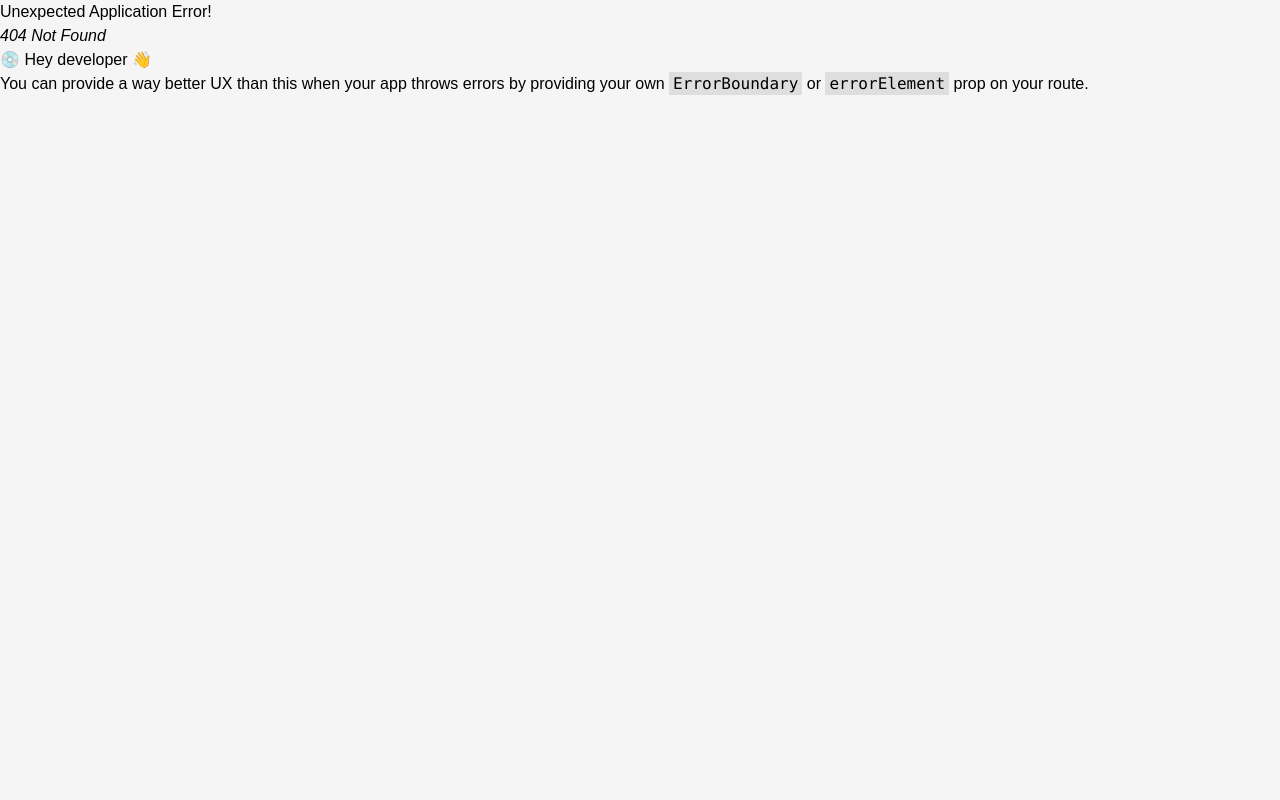
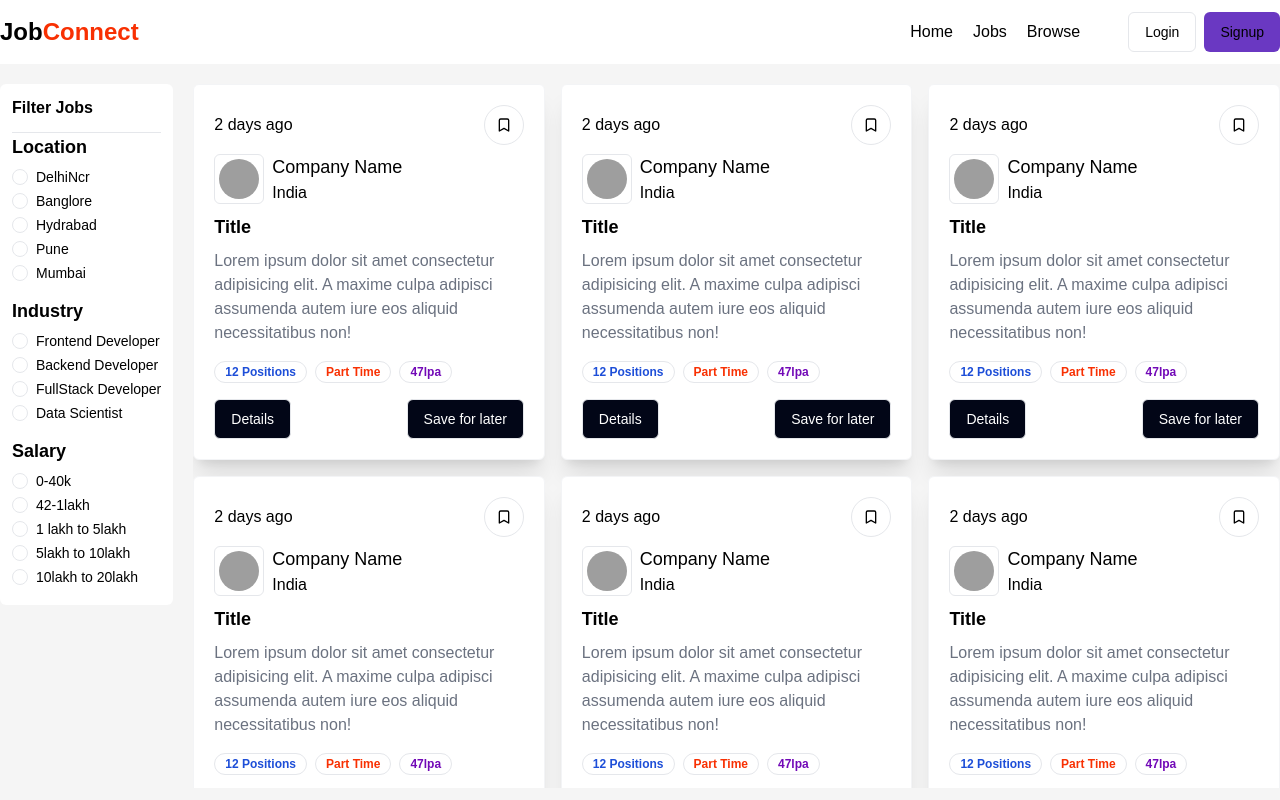
Before and after one commit to Keshavshhsh/Job-Connect, a React (Vite) app in the folder frontend/: page /jobs in a window 1280 px wide. Before the commit this address had no page. Built offline with nearby package versions, Linux system fonts and the light colour scheme; grey boxes are pictures that could not be loaded.

Commit message:
job section tk bn chuka hai next browse banana hai

```diff
--- /dev/null
+++ b/frontend/src/components/Browse.jsx
@@ -0,0 +1,15 @@
+import React from 'react'
+import Navbar from './shared/Navbar'
+const randomJobs=[1,2,3];
+const Browse = () => {
+  return (
+    <div>
+        <Navbar/>
+        <div>
+            <h1>search results {randomJobs.length}</h1>
+        </div>
+    </div>
+  )
+}
+
+export default Browse
--- /dev/null
+++ b/frontend/src/components/FilterCard.jsx
@@ -0,0 +1,114 @@
+import React from 'react'
+import { RadioGroup,RadioGroupItem } from './ui/radio-group'
+import { Label } from './ui/label'
+
+const filterData=[
+  {
+    filterType:"Location",
+    array:["DelhiNcr","Banglore","Hydrabad","Pune","Mumbai"]
+  },
+  {
+    filterType:"Industry",
+    array:["Frontend Developer","Backend Developer","FullStack Developer","Data Scientist"]
+  },
+  {
+    filterType:"Salary",
+    array:["0-40k","42-1lakh","1 lakh to 5lakh","5lakh to 10lakh","10lakh to 20lakh"]
+  },
+]
+
+const FilterCard = () => {
+  return (
+    <div className="w-full bg-white p-3 rounded-md">
+      <h1 className="font-bold text-md">Filter Jobs</h1>
+      <hr className="mt-3"/>
+      <RadioGroup>
+        {
+        filterData.map((data,index) => (
+          <div>
+            <h1 className="font-bold text-lg">{data.filterType}</h1>
+            {
+              data.array.map((item,index)=>{
+                return (
+                  <div className="flex items-center space-x-2 my-2">
+                    <RadioGroupItem value={item}/>
+                    <Label>{item}</Label>
+                  </div>
+                )
+              })
+            }
+          </div>
+        ))
+      }
+      </RadioGroup>
+    </div>
+  )
+}
+
+export default FilterCard
+// import React, { useState } from 'react';
+// import { RadioGroup, RadioGroupItem } from './ui/radio-group'; // Assuming you have a RadioGroup and RadioGroupItem component.
+
+// const filterData = [
+//   {
+//     filterType: "Location",
+//     array: ["DelhiNcr", "Banglore", "Hyderabad", "Pune", "Mumbai"],
+//   },
+//   {
+//     filterType: "Industry",
+//     array: ["Frontend Developer", "Backend Developer", "FullStack Developer", "Data Scientist"],
+//   },
+//   {
+//     filterType: "Salary",
+//     array: ["0-40k", "42-1lakh", "1 lakh to 5lakh", "5lakh to 10lakh", "10lakh to 20lakh"],
+//   },
+// ];
+
+// const FilterCard = () => {
+//   const [selectedFilters, setSelectedFilters] = useState({});
+
+//   const handleFilterChange = (filterType, value) => {
+//     setSelectedFilters((prev) => ({
+//       ...prev,
+//       [filterType]: value,
+//     }));
+//   };
+
+//   return (
+//     <div className="p-4 border rounded-md shadow-md w-full max-w-md bg-white">
+//       <h1 className="text-2xl font-semibold mb-4">Filter Jobs</h1>
+//       <hr className="mb-4" />
+//       {filterData.map((filter, index) => (
+//         <div key={index} className="mb-6">
+//           <h2 className="text-lg font-medium mb-2">{filter.filterType}</h2>
+//           <RadioGroup
+//             className="flex flex-col gap-2"
+//             value={selectedFilters[filter.filterType] || ''}
+//             onChange={(value) => handleFilterChange(filter.filterType, value)}
+//           >
+//             {filter.array.map((item, idx) => (
+//               <RadioGroupItem
+//                 key={idx}
+//                 value={item}
+//                 label={item}
+//                 className="flex items-center gap-2"
+//               />
+//             ))}
+//           </RadioGroup>
+//         </div>
+//       ))}
+//       <div className="mt-4">
+//         <h3 className="text-lg font-semibold">Selected Filters:</h3>
+//         <ul className="list-disc ml-5 mt-2">
+//           {Object.entries(selectedFilters).map(([key, value], idx) => (
+//             <li key={idx}>
+//               <strong>{key}:</strong> {value}
+//             </li>
+//           ))}
+//         </ul>
+//       </div>
+//     </div>
+//   );
+// };
+
+// export default FilterCard;
--- /dev/null
+++ b/frontend/src/components/Job.jsx
@@ -0,0 +1,48 @@
+import React from "react";
+import { Button } from "./ui/button";
+import { Bookmark } from "lucide-react";
+import { Avatar, AvatarImage } from "./ui/avatar";
+import { Badge } from "./ui/badge";
+
+const Job = () => {
+  return (
+    <div className="p-5 rounded-md shadow-xl bg-white border border-gray-100">
+      <div className="flex items-center justify-between">
+        <p>2 days ago</p>
+        <Button variant="outline" className="rounded-full" size="icon">
+          <Bookmark />
+        </Button>
+      </div>
+      <div className="flex items-center gap-2 my-2">
+        <Button className="p-6" variant="outline" size="icon">
+          <Avatar>
+            <AvatarImage src="https://picsum.photos/200/300" />
+          </Avatar>
+        </Button>
+        <div>
+          <h1 className="font-md text-lg">Company Name</h1>
+          <p className="font-sm">India</p>
+        </div>
+      </div>
+      <div>
+        <h1 className="font-bold text-lg my-2">Title</h1>
+        <p className=" text-gray-500">
+          Lorem ipsum dolor sit amet consectetur adipisicing elit. A maxime
+          culpa adipisci assumenda autem iure eos aliquid necessitatibus non!
+        </p>
+      </div>
+      <div className='flex items-center gap-2 mt-4'>
+            <Badge className={'text-blue-700 font-bold'} variant="ghost"> 12 Positions</Badge>
+            <Badge className={'text-[#F83002] font-bold'} variant="ghost">Part Time</Badge>
+            <Badge className={'text-[#7209b7] font-bold'} variant="ghost">47lpa</Badge>
+        </div>
+        <div className="flex gap-4 items-center justify-between mt-4">
+          <Button variant="outline" className="bg-slate-950 text-white"  >Details</Button>
+          <Button variant="outline" className="bg-slate-950 text-white" >Save for later </Button>
+
+        </div>
+    </div>
+
+)};
+
+export default Job;
--- /dev/null
+++ b/frontend/src/components/Jobs.jsx
@@ -0,0 +1,35 @@
+import React from "react";
+import Navbar from "./shared/Navbar";
+import FilterCard from "./FilterCard";
+import Job from "./Job";
+const jobsArray = [1, 2, 3, 4, 5, 6, 7, 8];
+const Jobs = () => {
+  return (
+    <div>
+      <Navbar />
+      <div className="max-w-7xl mx-auto mt-5">
+        <div className="flex gap-5">
+          <div className="w-20%">
+            <FilterCard />
+          </div>
+
+          {jobsArray.length <= 0 ? (
+            <span>Job not found</span>
+          ) : (
+            <div className="flex-1 h-[88vh] overflow-y-auto pb-5">
+              <div className="grid grid-cols-3 gap-4">
+                {jobsArray.map((item, index) => (
+                  <div>
+                    <Job />
+                  </div>
+                ))}
+              </div>
+            </div>
+          )}
+        </div>
+      </div>
+    </div>
+  );
+};
+
+export default Jobs;
--- a/frontend/src/components/shared/Navbar.jsx
+++ b/frontend/src/components/shared/Navbar.jsx
@@ -17,9 +17,9 @@
         </div>
         <div className="flex items-center gap-12">
           <ul className="flex font-medium items-center gap-5">
-            <li>Home</li>
-            <li>Jobs</li>
-            <li>Browse</li>
+            <li><Link to='/'>Home</Link></li>
+            <li><Link to='/jobs'>Jobs</Link></li>
+            <li><Link to='/browse'>Browse</Link></li>
           </ul>
           {
             !user ?(
```
Also changed, not shown: frontend/src/App.jsx (+10 -0 lines).
